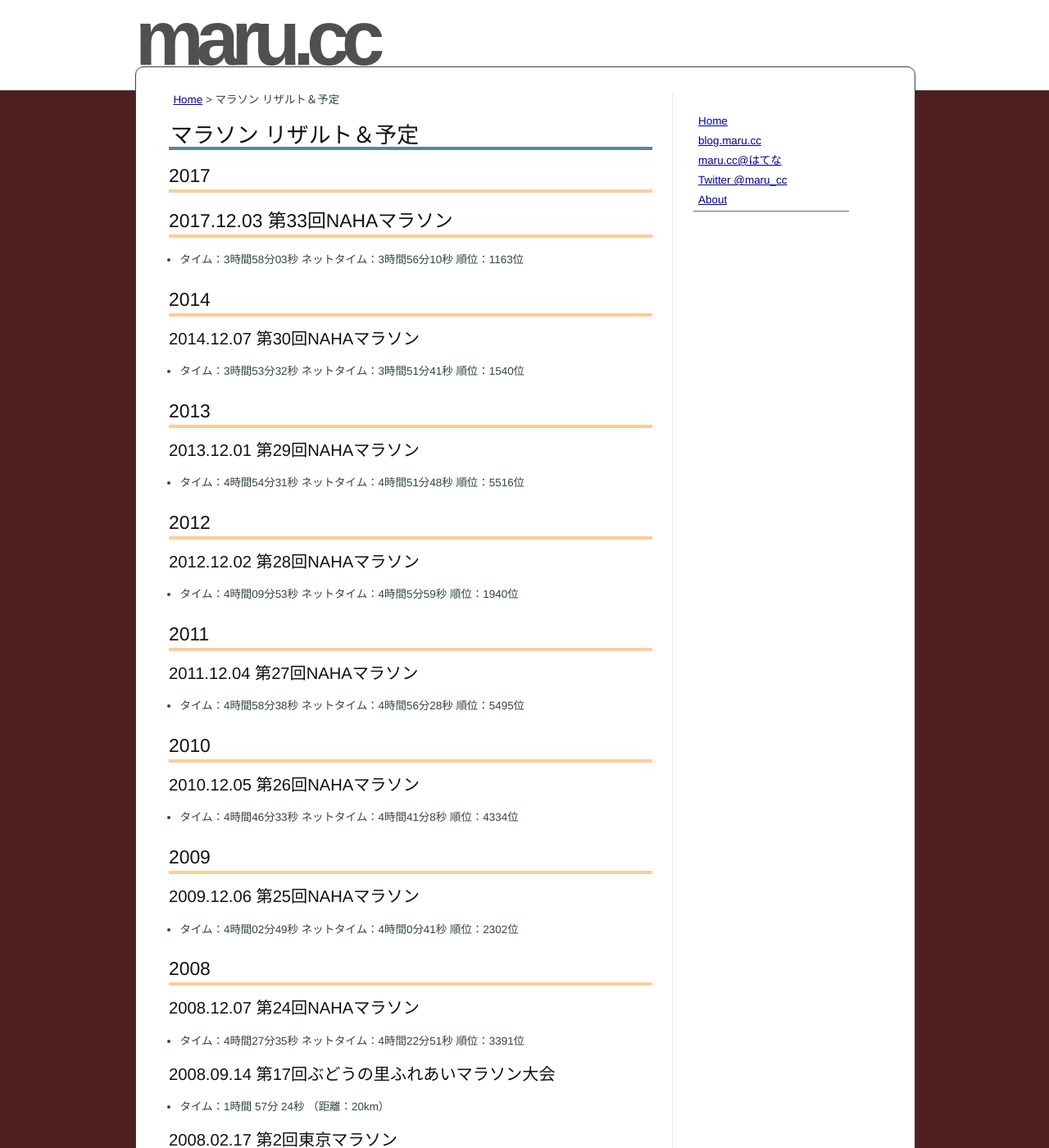
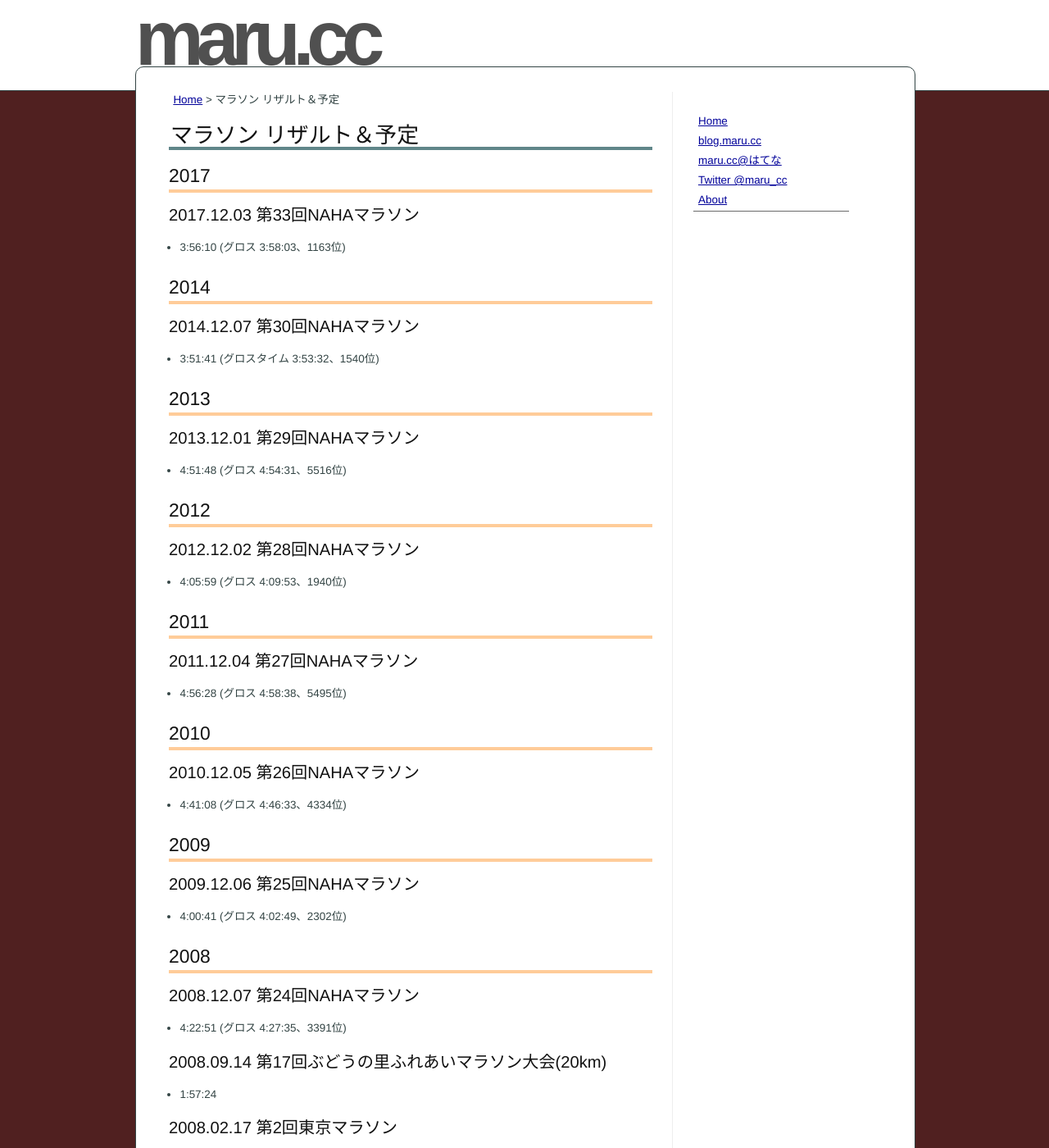
Before and after one commit to marucc/marucc.github.io, a Jekyll site: the page built from sports/results_run.md, in a window 1280 px wide and 1400 px high. Shown: the whole window at 82% size. Built offline with Jekyll 4.4.1, drawn with Linux system fonts in a browser that asks for light colours; some of the changed text lies outside the part shown.

Commit message:
Published with https://stackedit.io/

```diff
--- a/sports/results_run.md
+++ b/sports/results_run.md
@@ -9,77 +9,69 @@ title: マラソン リザルト＆予定
 
 ## 2017
 
-## 2017.12.03 第33回NAHAマラソン
-
-- タイム：3時間58分03秒 ネットタイム：3時間56分10秒 順位：1163位
+### 2017.12.03 第33回NAHAマラソン
+* 3:56:10 (グロス 3:58:03、1163位)
 
 ## 2014
 
 ### 2014.12.07 第30回NAHAマラソン
-
-- タイム：3時間53分32秒 ネットタイム：3時間51分41秒 順位：1540位
+* 3:51:41 (グロスタイム 3:53:32、1540位)
 
 ## 2013
 
 ### 2013.12.01 第29回NAHAマラソン
-
-- タイム：4時間54分31秒 ネットタイム：4時間51分48秒 順位：5516位
+* 4:51:48 (グロス 4:54:31、5516位)
 
 ## 2012
 
 ### 2012.12.02 第28回NAHAマラソン
-
-- タイム：4時間09分53秒 ネットタイム：4時間5分59秒 順位：1940位
+* 4:05:59 (グロス 4:09:53、1940位)
 
 ## 2011
 
 ### 2011.12.04 第27回NAHAマラソン
-
-- タイム：4時間58分38秒 ネットタイム：4時間56分28秒	順位：5495位
+* 4:56:28 (グロス 4:58:38、5495位)
 
 ## 2010
 
 ### 2010.12.05 第26回NAHAマラソン
-
-- タイム：4時間46分33秒 ネットタイム：4時間41分8秒 順位：4334位
+* 4:41:08 (グロス 4:46:33、4334位)
 
 ## 2009
 
 ### 2009.12.06 第25回NAHAマラソン
-
-- タイム：4時間02分49秒 ネットタイム：4時間0分41秒 順位：2302位
+* 4:00:41 (グロス 4:02:49、2302位)
 
 ## 2008
 
 ### 2008.12.07 第24回NAHAマラソン
+* 4:22:51 (グロス 4:27:35、3391位)
 
-- タイム：4時間27分35秒 ネットタイム：4時間22分51秒 順位：3391位
-
-### 2008.09.14 第17回ぶどうの里ふれあいマラソン大会
-
-- タイム：1時間 57分 24秒 （距離：20km）
+### 2008.09.14 第17回ぶどうの里ふれあいマラソン大会(20km)
+* 1:57:24
 
 ### 2008.02.17 第2回東京マラソン
-
-- タイム：4時間07分11秒 ネットタイム：4:03:59 順位：7083位
+* 4:03:59 (グロス 4:07:11、7083位)
 
 ## 2007
 
 ### 2007.12.02 第23回NAHAマラソン
+* 4:50:51 (グロス 4:55:02、4551位)
 
 ## 2006
 
 ### 2006.12.03 第22回NAHAマラソン
+* 5:25:11 (グロス 5:26:15、7575位)
 
 ## 2005
 
 ### 2005.12.04 第21回NAHAマラソン
+* 4:24:43 (グロス 4:26:08、2900位)
 
 ## 2004
 
 ### 2004.12.05 第20回NAHAマラソン
-
-- タイム：4時間38分22秒 順位：3554位
+* 4:37:15 (グロス 4:38:22、3554位)
 
 ## 2003
 
```
